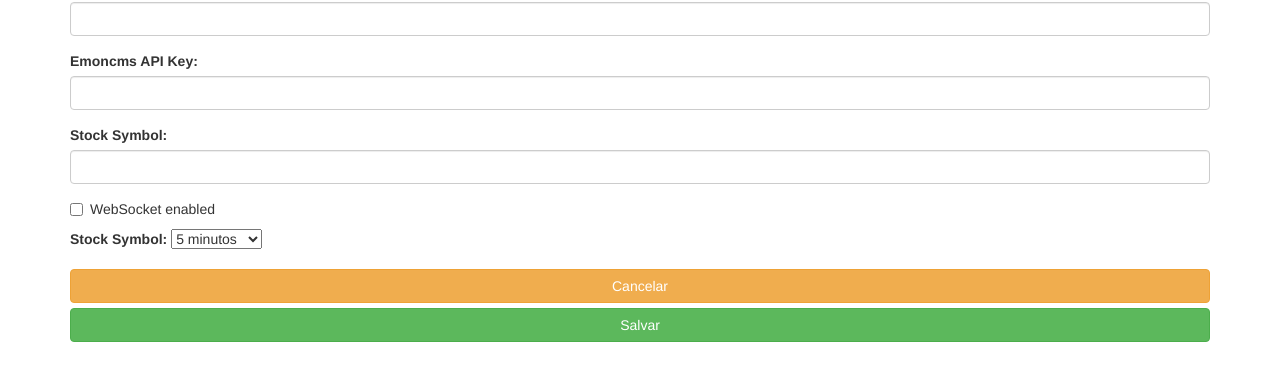
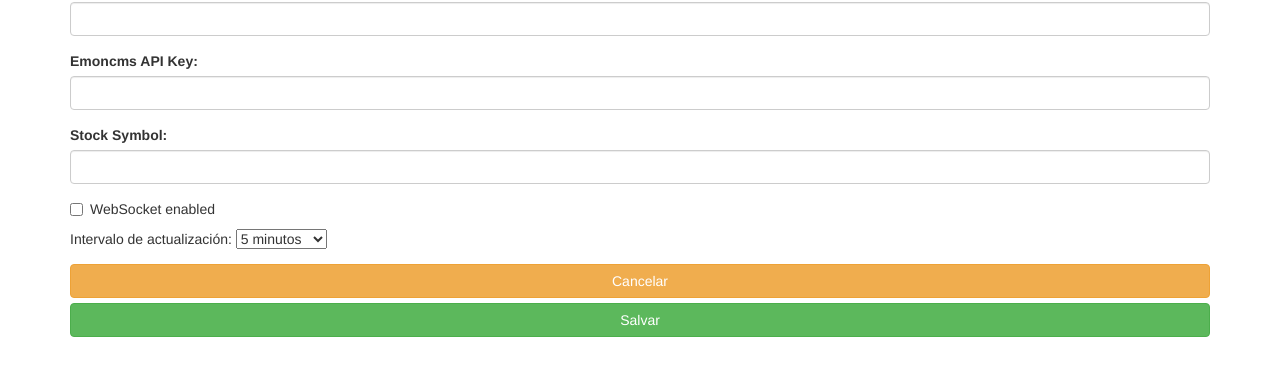
Before and after one commit to doraess/dante, a plain HTML site: page src/js/config.html in a window 1280 px wide. Shown: the part 79-460 px from the top of the page. Drawn offline with nearby package versions, Linux system fonts and the light colour scheme.

Commit message:
Updated version

```diff
--- a/src/js/config.html
+++ b/src/js/config.html
@@ -31,8 +31,7 @@
             <input id="ws_enabled" type="checkbox" name="ws_enabled" value="">WebSocket enabled
           </label>
         </div>
-        <div class="form-group">
-          <label for="interval">Stock Symbol:</label>
+        <div class="form-group">Intervalo de actualización:
           <select name="interval">
             <option value="5">5 minutos</option>
             <option value="10">10 minutos</option>
```
Also changed, not shown: src/js/config.min.html (+1 -1 lines), 1 other file.
